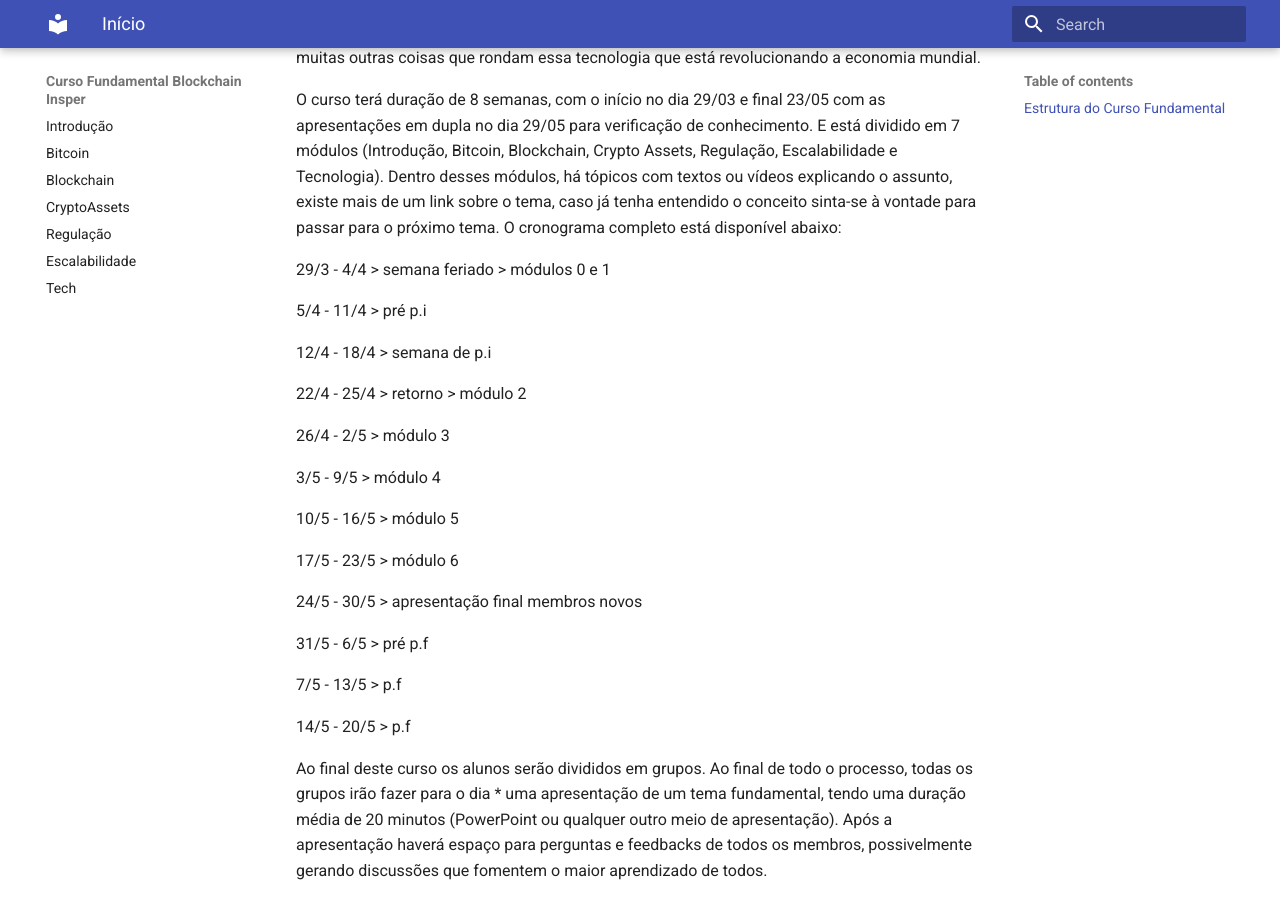
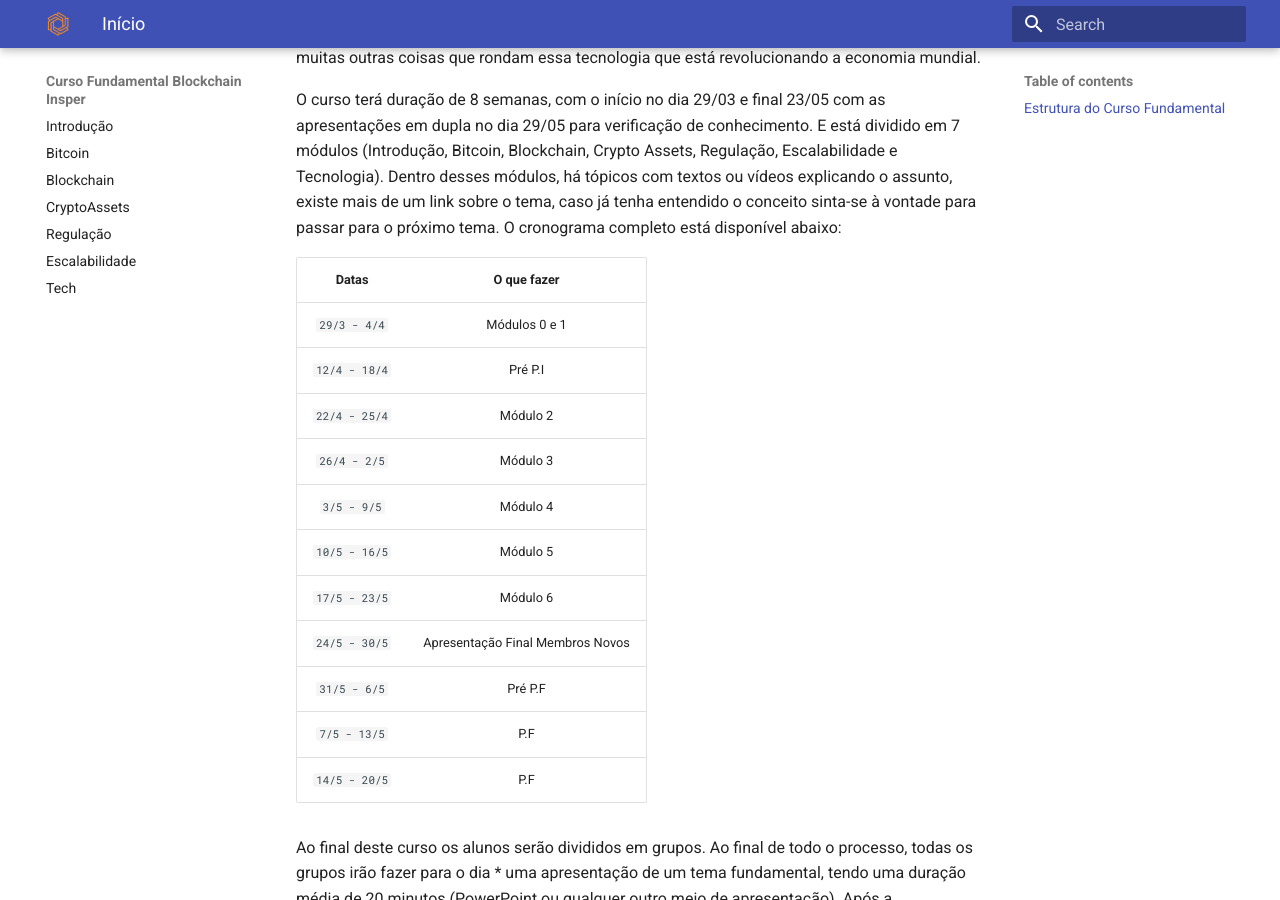
Before and after one commit to BlockchainInsper/curso-fundamentos, an MkDocs documentation site: the page built from docs/index.md, in a window 1280 px wide and 900 px high, scrolled down 257 px. Built offline with MkDocs 1.6.1 and Material for MkDocs 9.7.7, drawn with Linux system fonts in a browser that asks for light colours.

Commit message:
Tabela de Datas e Favicon

```diff
--- a/docs/index.md
+++ b/docs/index.md
@@ -6,31 +6,19 @@ O maior experimento financeiro e sociológico do século XXI, o Bitcoin veio sol
 
 O curso terá duração de 8 semanas, com o início no dia 29/03 e final 23/05 com as apresentações em dupla no dia 29/05 para verificação de conhecimento. E está dividido em 7 módulos (Introdução, Bitcoin, Blockchain, Crypto Assets, Regulação, Escalabilidade e Tecnologia). Dentro desses módulos, há tópicos com textos ou vídeos explicando o assunto, existe mais de um link sobre o tema, caso já tenha entendido o conceito sinta-se à vontade para passar para o próximo tema. O cronograma completo está disponível abaixo:
 
-29/3 - 4/4 > semana feriado > módulos 0 e 1
-
-5/4 - 11/4 > pré p.i
-
-12/4 - 18/4 > semana de p.i
-
-22/4 - 25/4 > retorno > módulo 2
-
-26/4 - 2/5 > módulo 3
-
-3/5 - 9/5 > módulo 4
-
-10/5 - 16/5 > módulo 5
-
-17/5 - 23/5 > módulo 6
-
-24/5 - 30/5 > apresentação final membros novos
-
-31/5 - 6/5 > pré p.f
-
-7/5 - 13/5 > p.f
-
-14/5 - 20/5 > p.f
-
-
+| Datas          | O que fazer                     |
+| :-------------:| :------------------------------:|
+| `29/3 - 4/4`   | Módulos 0 e 1                   |
+| `12/4 - 18/4`  | Pré P.I                         |
+| `22/4 - 25/4`  | Módulo 2                        |
+| `26/4 - 2/5`   | Módulo 3                        |
+| `3/5 - 9/5`    | Módulo 4                        |
+| `10/5 - 16/5`  | Módulo 5                        |
+| `17/5 - 23/5`  | Módulo 6                        |
+| `24/5 - 30/5`  | Apresentação Final Membros Novos|
+| `31/5 - 6/5`   | Pré P.F                         |
+| `7/5 - 13/5`   | P.F                             |
+| `14/5 - 20/5 ` | P.F                             |
 
 Ao final deste curso os alunos serão divididos em grupos. Ao final de todo o processo, todas os grupos irão fazer para o dia * uma apresentação de um tema fundamental, tendo uma duração média de 20 minutos (PowerPoint ou qualquer outro meio de apresentação). Após a apresentação haverá espaço para perguntas e feedbacks de todos os membros, possivelmente gerando discussões que fomentem o maior aprendizado de todos.
 
--- a/mkdocs.yml
+++ b/mkdocs.yml
@@ -14,6 +14,8 @@ plugins:
 
 theme:
   name: 'material'
+  favicon: assets\images\emblema.png
+  logo: assets\images\emblema.png
   features:
     - navigation.indexes
     - navigation.top
```
Also changed, not shown: docs/assets/images/emblema.png (added).
